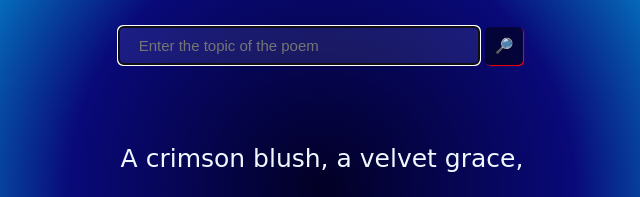
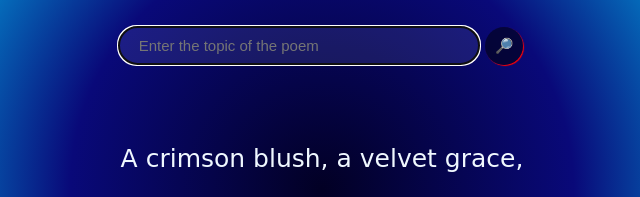
Before and after one commit to fiftyshaddygirl/poem-project, a plain HTML site: page index.html in a window 1280 px wide. Shown: the part 192-389 px from the top of the page, 318-958 px from the left. Drawn offline with Linux system fonts and the light colour scheme; a web font is replaced by a local one.

Commit message:
chage sytle of the form

```diff
--- a/src/style.css
+++ b/src/style.css
@@ -32,7 +32,7 @@ h1 {
   width: 40%;
   color: #fff;
   font-size: 15px;
-  border-radius: 5px;
+  border-radius: 50px;
   border: none;
   box-shadow: 1px 1px 1px red;
 }
@@ -43,7 +43,7 @@ h1 {
   margin: 10px 2px auto;
   width: fit-content;
   font-size: 15px;
-  border-radius: 5px;
+  border-radius: 50px;
   border: none;
   box-shadow: 1px 1px 1px red;
 }
```
